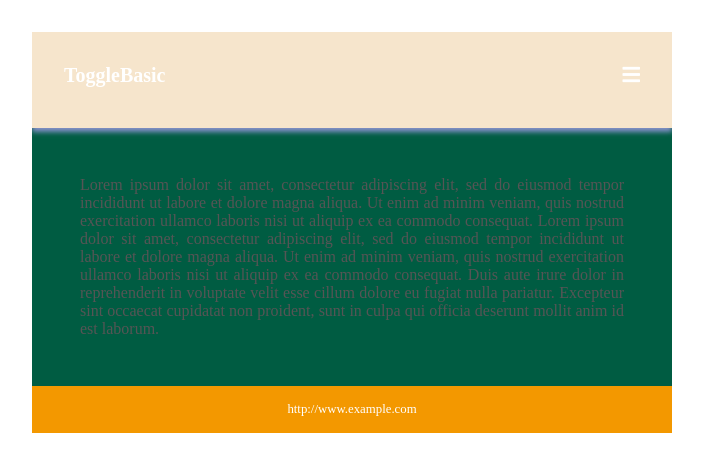
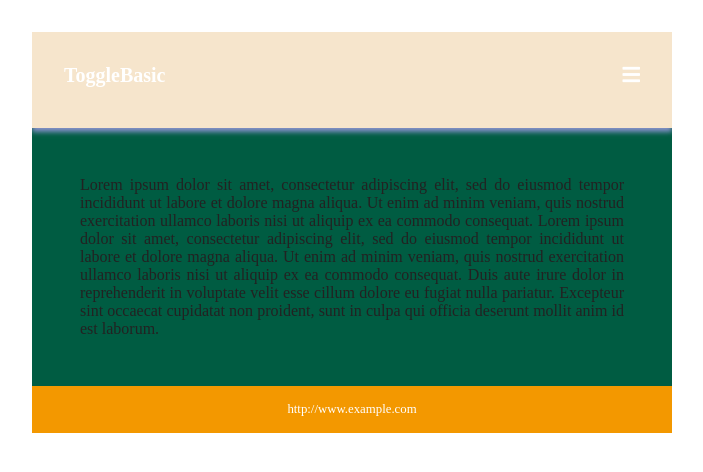
Before and after one commit to chiyonomaru/jquery_sample_03, a plain HTML site: page index.html in a window 1280 px wide. Shown: the whole page, without its empty margins (288-991 px from the left). Drawn offline with nearby package versions, Linux system fonts and the light colour scheme.

Commit message:
Add files via upload

```diff
--- a/style.css
+++ b/style.css
@@ -74,7 +74,7 @@ article {
 
 article p {
   text-align: justify;
-  color: #555;
+  color: #222;
 }
 
 footer {
```
